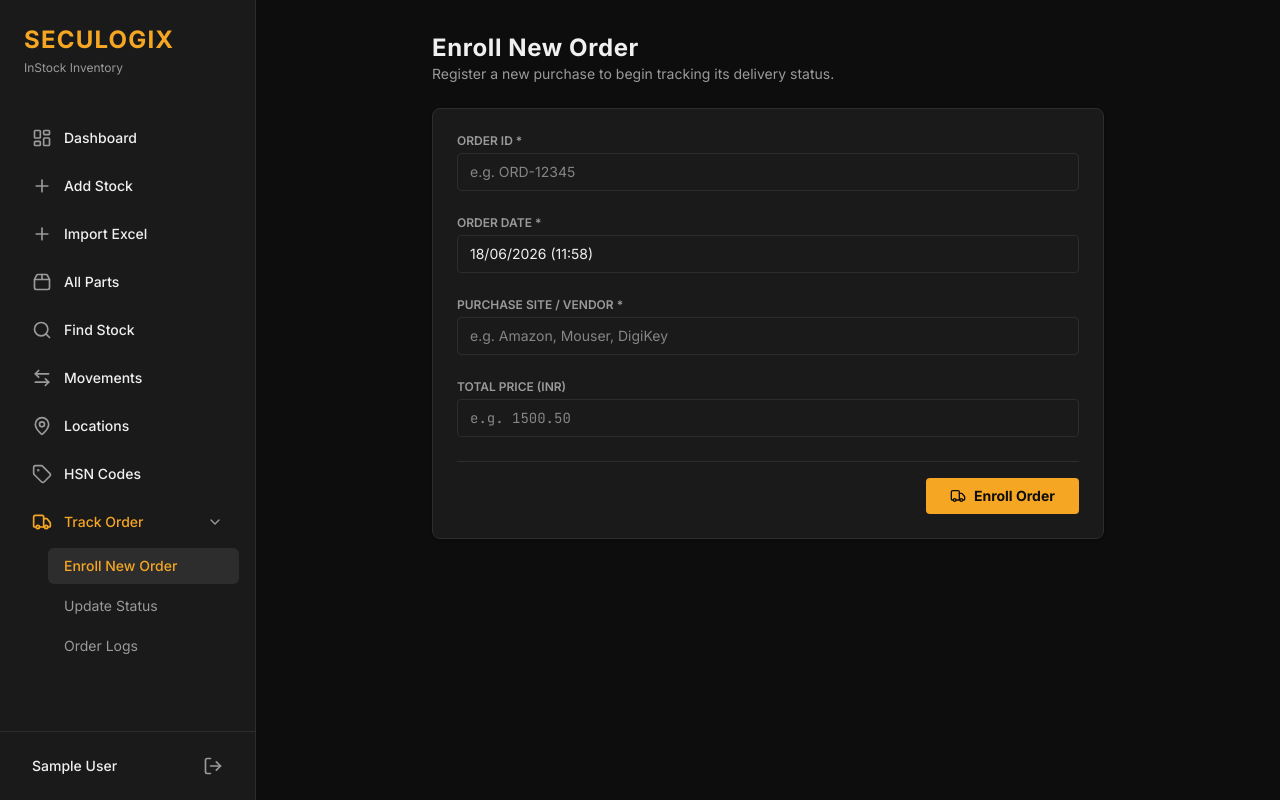
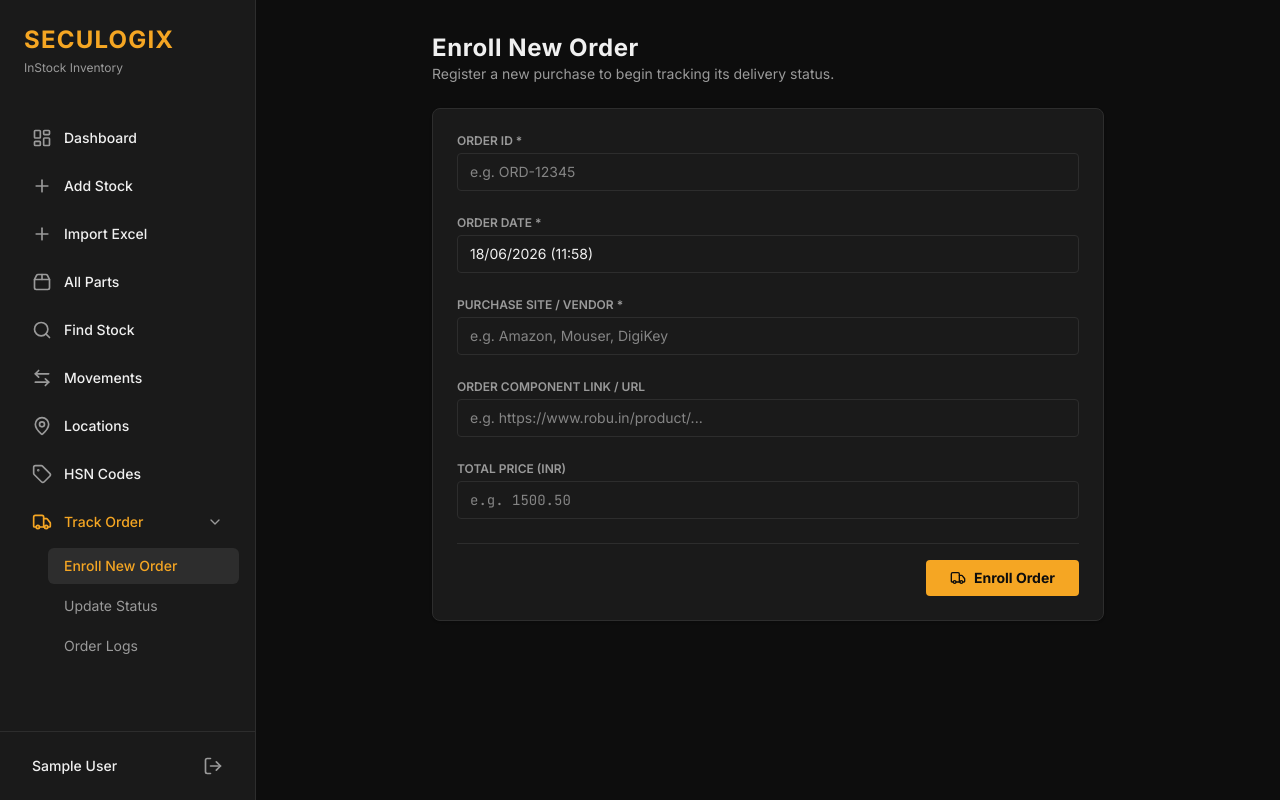
Before and after one commit to abishek-rgb/Web_Application-Inventory, a Next.js app: page /dashboard/track-order/enroll in a window 1280 px wide. Built offline with nearby package versions, Linux system fonts and the light colour scheme; no server answers; sample sign-in values are in the browser's storage.

Commit message:
feat: add order_url to order tracking

```diff
--- a/src/app/api/orders/route.ts
+++ b/src/app/api/orders/route.ts
@@ -36,7 +36,7 @@ export async function POST(req: NextRequest) {
 
   try {
     const body = await req.json();
-    const { order_id, order_date, purchase_site, total_price } = body;
+    const { order_id, order_date, purchase_site, total_price, order_url } = body;
 
     if (!order_id || !order_date || !purchase_site) {
       return NextResponse.json({ error: "Missing required fields" }, { status: 400 });
@@ -48,6 +48,7 @@ export async function POST(req: NextRequest) {
         order_date: new Date(order_date),
         purchase_site,
         total_price: total_price ? parseFloat(total_price) : null,
+        order_url: order_url || null,
         status: "ENROLLED",
         created_by: session.user.id
       }
--- a/src/app/dashboard/track-order/enroll/page.tsx
+++ b/src/app/dashboard/track-order/enroll/page.tsx
@@ -14,6 +14,7 @@ export default function EnrollOrderPage() {
   const [orderDate, setOrderDate] = useState("");
   const [purchaseSite, setPurchaseSite] = useState("");
   const [totalPrice, setTotalPrice] = useState("");
+  const [orderUrl, setOrderUrl] = useState("");
 
   const formatDateTimeMask = (value: string) => {
     const digits = value.replace(/\D/g, '');
@@ -64,6 +65,7 @@ export default function EnrollOrderPage() {
           order_date: parsedDate,
           purchase_site: purchaseSite,
           total_price: totalPrice ? parseFloat(totalPrice) : null,
+          order_url: orderUrl || null,
         }),
       });
 
@@ -96,6 +98,7 @@ export default function EnrollOrderPage() {
               setOrderDate("");
               setPurchaseSite("");
               setTotalPrice("");
+              setOrderUrl("");
             }}
             className="border border-border hover:bg-bg/40 px-4 py-2 rounded text-sm text-text-primary transition-colors"
           >
@@ -164,6 +167,17 @@ export default function EnrollOrderPage() {
           </div>
 
           <div>
+            <label className="block text-xs font-semibold text-text-secondary uppercase mb-1">Order Component Link / URL</label>
+            <input
+              type="url"
+              value={orderUrl}
+              onChange={(e) => setOrderUrl(e.target.value)}
+              placeholder="e.g. https://www.robu.in/product/..."
+              className="w-full px-3 py-2 bg-bg border border-border rounded text-text-primary text-sm focus:outline-none focus:border-primary"
+            />
+          </div>
+
+          <div>
             <label className="block text-xs font-semibold text-text-secondary uppercase mb-1">Total Price (INR)</label>
             <input
               type="number"
--- a/src/app/dashboard/track-order/logs/page.tsx
+++ b/src/app/dashboard/track-order/logs/page.tsx
@@ -14,6 +14,7 @@ interface Order {
   received_date: string | null;
   received_with_invoice: boolean | null;
   total_price: number | null;
+  order_url: string | null;
   creator: {
     name: string;
     email: string;
@@ -131,7 +132,14 @@ export default function OrderLogsPage() {
                         </div>
                       </td>
                       <td className="py-4 px-6 font-semibold">
-                        {order.purchase_site}
+                        <div className="flex items-center gap-2">
+                          {order.purchase_site}
+                          {order.order_url && (
+                            <a href={order.order_url} target="_blank" rel="noopener noreferrer" className="text-text-secondary hover:text-primary transition-colors" title="View Order Link">
+                              <ExternalLink className="w-3.5 h-3.5" />
+                            </a>
+                          )}
+                        </div>
                       </td>
                       <td className="py-4 px-6 text-right font-mono font-bold">
                         {order.total_price !== null ? (
--- a/src/app/dashboard/track-order/update/page.tsx
+++ b/src/app/dashboard/track-order/update/page.tsx
@@ -1,7 +1,7 @@
 "use client";
 
 import { useState, useEffect } from "react";
-import { Search, Edit, X, Truck, Check, Package, MapPin, Loader2 } from "lucide-react";
+import { Search, Edit, X, Truck, Check, Package, MapPin, Loader2, ExternalLink } from "lucide-react";
 
 type OrderStatus = "ENROLLED" | "SHIPPED" | "IN_TRANSIT" | "IN_SECURITY" | "RECEIVED";
 
@@ -200,7 +200,16 @@ export default function UpdateStatusPage() {
                     <tr key={order.id} className="hover:bg-bg/40 transition-colors">
                       <td className="px-6 py-4 font-medium text-text-primary">{order.order_id}</td>
                       <td className="px-6 py-4 text-text-secondary">{formatCustomDate(order.order_date)}</td>
-                      <td className="px-6 py-4 text-text-secondary">{order.purchase_site}</td>
+                      <td className="px-6 py-4 text-text-secondary">
+                        <div className="flex items-center gap-2">
+                          {order.purchase_site}
+                          {(order as any).order_url && (
+                            <a href={(order as any).order_url} target="_blank" rel="noopener noreferrer" className="text-text-secondary hover:text-primary transition-colors" title="View Order Link">
+                              <ExternalLink className="w-3.5 h-3.5" />
+                            </a>
+                          )}
+                        </div>
+                      </td>
                       <td className="px-6 py-4">
                         <span className={`inline-flex items-center px-2.5 py-1 rounded-full text-xs font-semibold border ${conf.color}`}>
                           <Icon className="w-3 h-3 mr-1" />
```
Also changed, not shown: 1 other file (tests, documents, lock files or other folders).
